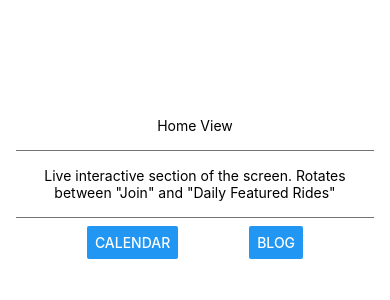
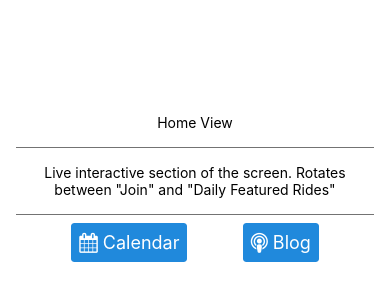
Before and after one commit to brendenwest/cascade, a React Native app: screen / in a window 390 px wide. Shown: the part 238-538 px from the top of the page. Built offline with nearby package versions, Linux system fonts and the light colour scheme.

Commit message:
Implemented react native elements

```diff
--- a/App.js
+++ b/App.js
@@ -1,10 +1,13 @@
 import React from 'react';
+import {SafeAreaProvider} from 'react-native-safe-area-context';
 import HomeScreen from './components/screens/HomeScreen/HomeScreen';
 
 const App = () => {
   return (
-    <HomeScreen />
-  )
+    <SafeAreaProvider>
+      <HomeScreen />
+    </SafeAreaProvider>
+  );
 };
 
 export default App;
--- a/components/screens/HomeScreen/HomeScreen.js
+++ b/components/screens/HomeScreen/HomeScreen.js
@@ -1,5 +1,7 @@
 import React from 'react';
-import { StyleSheet, Button, View, Text, Alert } from 'react-native';
+import { StyleSheet, View, SafeAreaView, Text, Alert } from 'react-native';
+import { Button } from 'react-native-elements';
+import Icon from 'react-native-vector-icons/FontAwesome';
 
 const Separator = () => (
   <View style={styles.separator} />
@@ -7,7 +9,7 @@ const Separator = () => (
 
 const HomeScreen = () => {
   return (
-    <View style={styles.container}>
+   <View style={styles.container}>
       <View>
         <Text style={styles.title}>
           Home View
@@ -26,11 +28,23 @@ const HomeScreen = () => {
 
       <View style={styles.fixToText}>
         <Button
-          title="Calendar"
+          title=" Calendar"
+          icon={
+            <Icon
+            name="calendar"
+            size={20}
+            color="white"
+            />  }
           onPress={() => Alert.alert('Opening the Calendar')}
         />
         <Button
-          title="Blog"
+          title=" Blog"
+          icon={
+          <Icon
+          name="podcast"
+          size={20}
+          color="white"
+          />  }
           onPress={() => Alert.alert('Opening the Blog')}
         />
       </View>
--- a/package.json
+++ b/package.json
@@ -11,7 +11,10 @@
   },
   "dependencies": {
     "react": "17.0.2",
-    "react-native": "0.66.0"
+    "react-native": "0.66.0",
+    "react-native-elements": "^3.4.2",
+    "react-native-safe-area-context": "^3.3.2",
+    "react-native-vector-icons": "^8.1.0"
   },
   "devDependencies": {
     "@babel/core": "^7.12.9",
```
Also changed, not shown: 19 other files (tests, documents, lock files or other folders).
